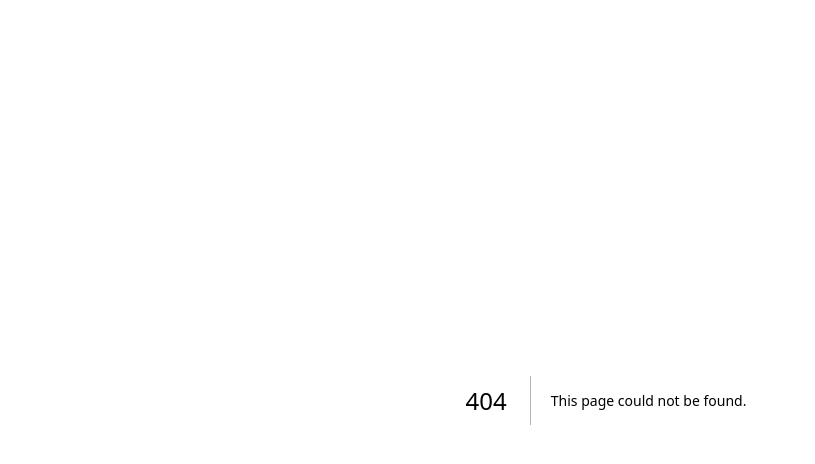
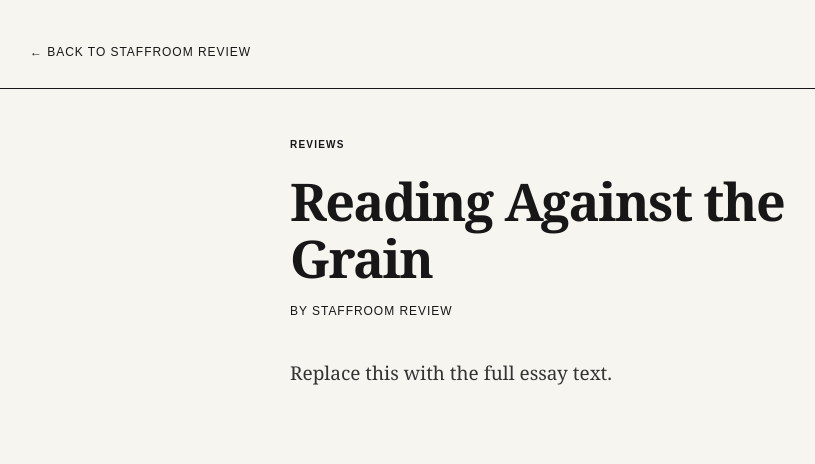
Before and after one commit to staffroom-review/staffroom-website, a Next.js app: page /essays/reading-against-the-grain in a window 1280 px wide. Before the commit this address had no page. Shown: the top 464 px of the page, without its empty margins (34-849 px from the left). Built offline with nearby package versions, Linux system fonts and the light colour scheme.

Commit message:
Create EssayPage component for displaying essays

```diff
--- /dev/null
+++ b/app/essays/[slug]/page.js
@@ -0,0 +1,57 @@
+import Link from "next/link";
+import { notFound } from "next/navigation";
+import { featured, stories } from "../../../lib/stories";
+
+const allStories = [featured, ...stories];
+
+export default function EssayPage({ params }) {
+  const story = allStories.find((s) => s.slug === params.slug);
+
+  if (!story) {
+    notFound();
+  }
+
+  return (
+    <div className="site">
+      <header style={{ padding: "42px 5vw 28px", borderBottom: "1px solid #171717" }}>
+        <Link
+          href="/"
+          style={{ fontSize: 12, textTransform: "uppercase", letterSpacing: "0.08em" }}
+        >
+          ← Back to Staffroom Review
+        </Link>
+      </header>
+      <main style={{ padding: "50px 5vw 80px", maxWidth: 760, margin: "0 auto" }}>
+        <div className="story-category">{story.category}</div>
+        <h1
+          style={{
+            fontFamily: "Georgia, 'Times New Roman', serif",
+            fontSize: "clamp(32px, 5vw, 52px)",
+            lineHeight: 1.1,
+            letterSpacing: "-0.03em",
+            margin: "18px 0",
+          }}
+        >
+          {story.title}
+        </h1>
+        <div className="byline" style={{ margin: "0 0 40px" }}>
+          By {story.author}
+        </div>
+        {story.body.split("\n\n").map((paragraph, i) => (
+          <p
+            key={i}
+            style={{
+              fontFamily: "Georgia, 'Times New Roman', serif",
+              fontSize: 19,
+              lineHeight: 1.6,
+              color: "#333",
+              marginBottom: 22,
+            }}
+          >
+            {paragraph}
+          </p>
+        ))}
+      </main>
+    </div>
+  );
+}
```
